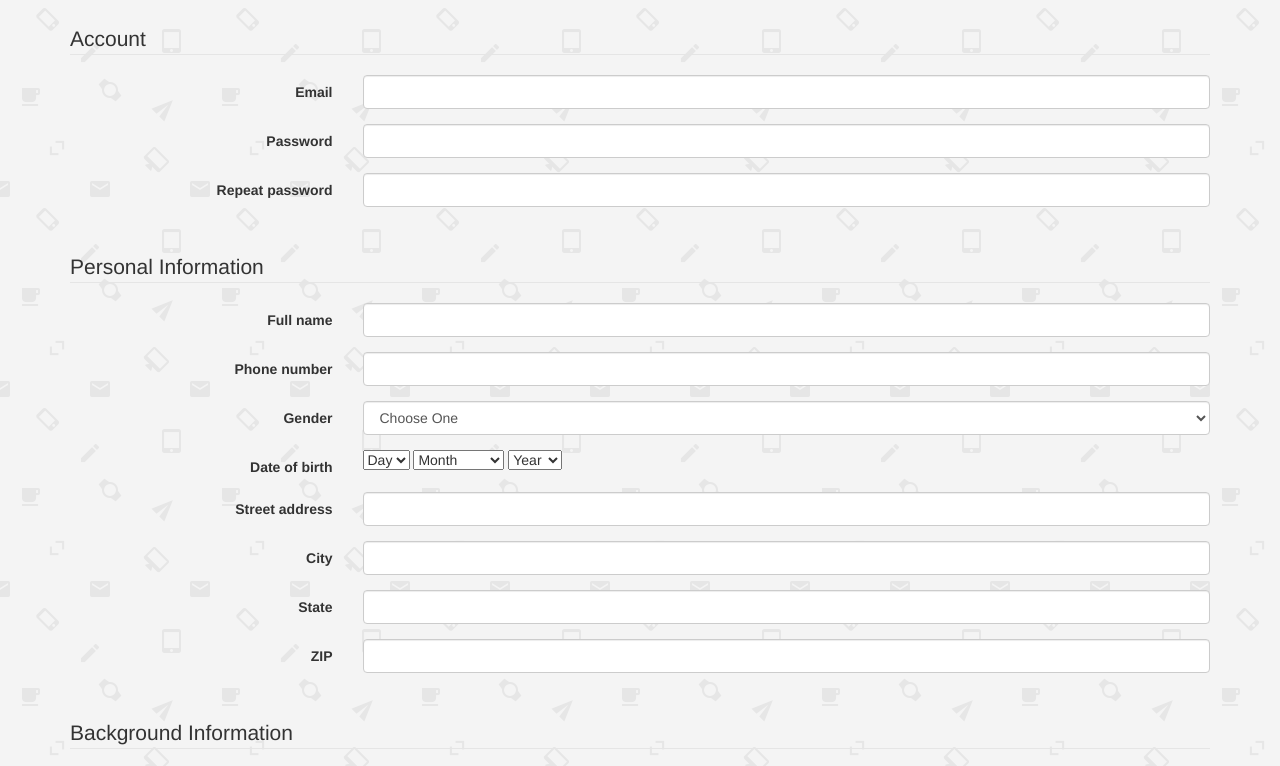
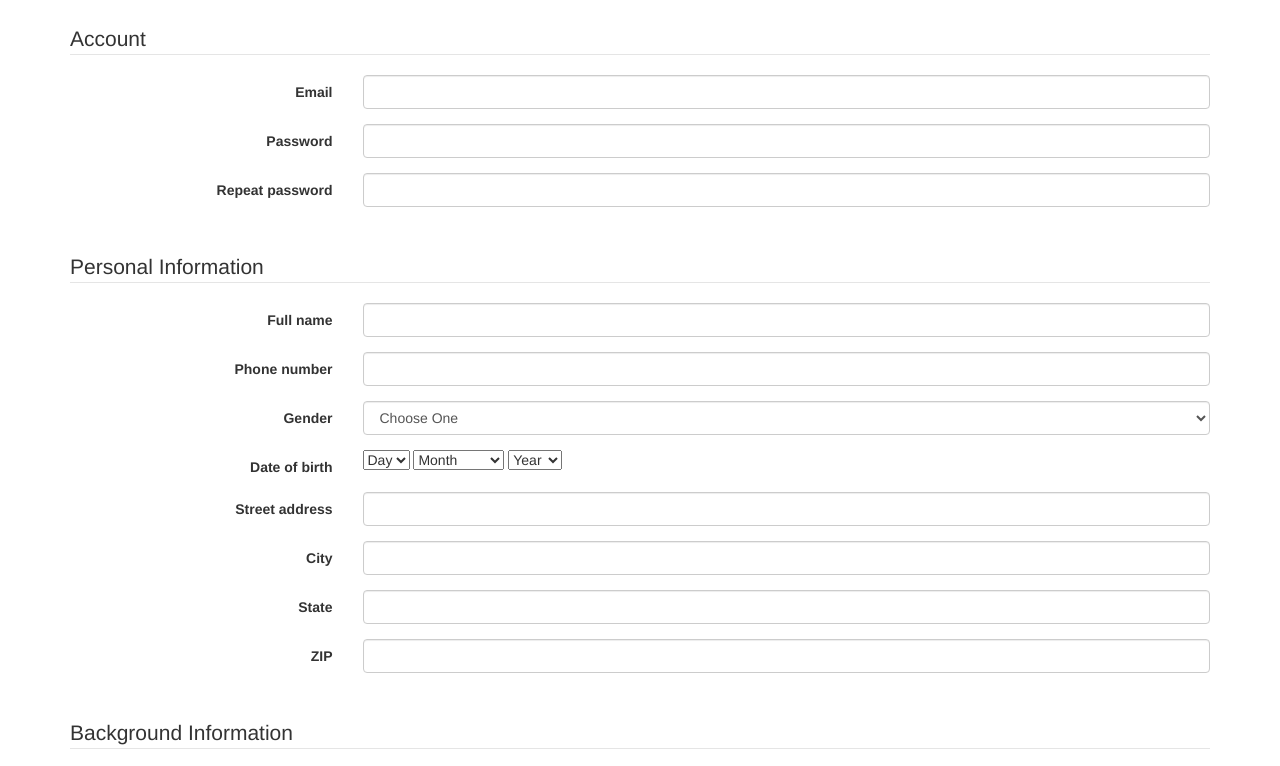
Before and after one commit to gyin-1934224/gyin-1934224.github.io, a plain HTML site: page jobApplicationForm.html in a window 1280 px wide. Shown: the part 69-835 px from the top of the page. Drawn offline with nearby package versions, Linux system fonts and the light colour scheme.

Commit message:
Add files via upload

```diff
--- a/jobApplicationForm.html
+++ b/jobApplicationForm.html
@@ -4,7 +4,6 @@
 	<meta charset="utf-8">
 	<meta name="viewport" content="width=device-width, initial-scale=1.0">
 	<title>Job Application</title>
-	<link rel="stylesheet" type="text/css" href="job.css" />
 	<link href="http://netdna.bootstrapcdn.com/bootstrap/3.0.0/css/bootstrap.min.css" rel="stylesheet">
 </head>
 <body>
```
